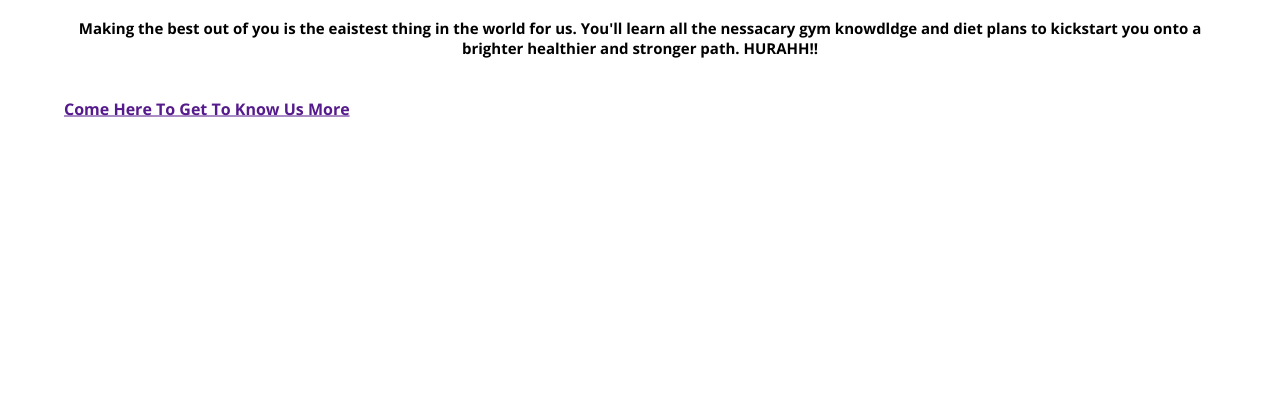
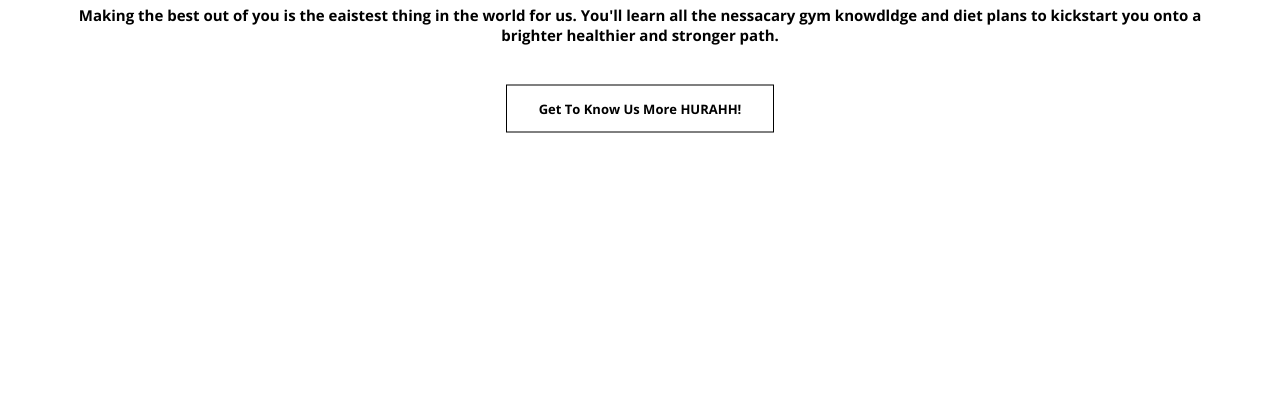
Before and after one commit to JMujuru/Project-1V2, a plain HTML site: page index.html in a window 1280 px wide. Shown: the part 399-800 px from the top of the page. Drawn offline with nearby package versions, Linux system fonts and the light colour scheme.

Commit message:
added a  button with a highlighted hover animation

```diff
--- a/Assets/CSS/stlyle.css
+++ b/Assets/CSS/stlyle.css
@@ -46,7 +46,7 @@ nav{
     background:#f44336;
     display: block;
     margin: auto;
-    transition: 0.5s;
+    transition: 0.75s;
 }
 
 .nav-bar ul li:hover::after{
@@ -54,7 +54,7 @@ nav{
 }
 
 .title{
-    text-align: :center;
+    text-align: center;
     width: 90%;
     color: black;
     position: absolute;
@@ -70,5 +70,23 @@ nav{
     margin: 5px 0 40px;
     font-size: 15px;
     color: black;
-    text-align: center;
+
 }
+
+.HURAHH-btn{
+    font-size: 13px;
+    display: inline-block;
+    text-decoration: none;
+    color: black;
+    border: 1px solid black;
+    padding: 14px 32px;
+    background: transparent;
+    position: relative;
+    cursor: pointer;
+}
+
+.HURAHH-btn:hover{
+    border: 1px solid black;
+    background: #f44336;
+    transition: 1s;
+}
--- a/index.html
+++ b/index.html
@@ -26,9 +26,9 @@
                <h1>Rocking Gym Worlds best Gym</h1>
                <p>Making the best out of you is the eaistest thing in the world for us. You'll
                    learn all the nessacary gym knowdldge and diet plans to kickstart you onto
-                   a brighter healthier and stronger path. HURAHH!!
+                   a brighter healthier and stronger path.
                </p>
-               <a href="">Come Here To Get To Know Us More</a>
+               <a href="" class="HURAHH-btn">Get To Know Us More HURAHH!</a>
 
            </div>
 
```
